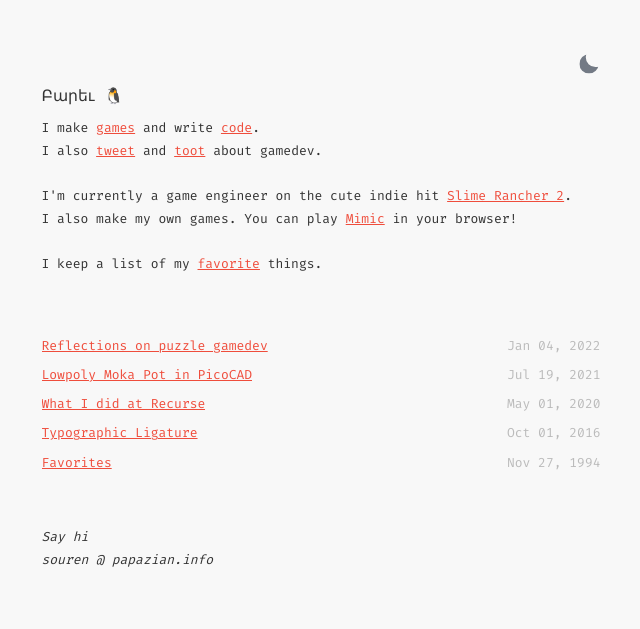
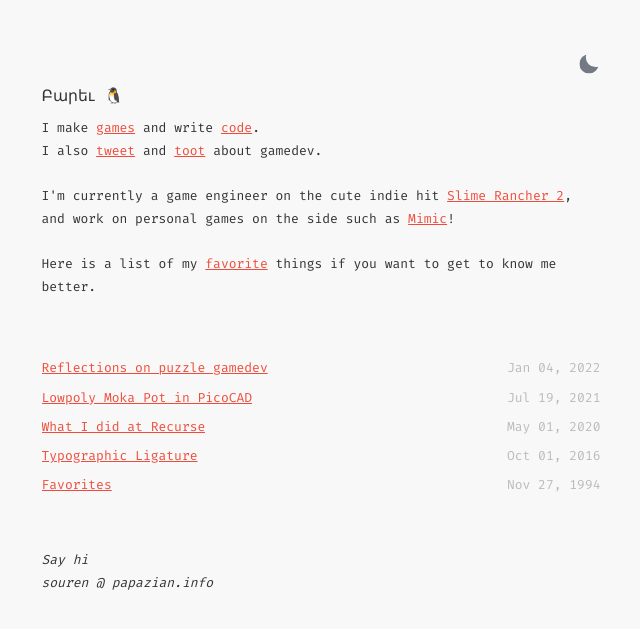
Before and after one commit to sourencho/sourencho.github.io, a Jekyll site: the page built from index.html, in a window 1280 px wide. Shown: the top 629 px of the page, without its empty margins (319-959 px from the left). Built offline with Jekyll 4.4.1, drawn with Linux system fonts in a browser that asks for light colours.

Commit message:
Update index.html

```diff
--- a/index.html
+++ b/index.html
@@ -19,16 +19,12 @@ layout: default
     <br>
 
     <p>
-        I'm currently a game engineer on the cute indie hit <a href="https://store.steampowered.com/app/1657630/Slime_Rancher_2/" target="_blank">Slime Rancher 2</a>.
-    </p>
-    <p>
-        I also make my own games. You can play <a href="https://sourencho.itch.io/mimic" target="_blank">Mimic</a> in your browser!
-        <br>
+        I'm currently a game engineer on the cute indie hit <a href="https://store.steampowered.com/app/1657630/Slime_Rancher_2/" target="_blank">Slime Rancher 2</a>, and work on personal games on the side such as <a href="https://sourencho.itch.io/mimic" target="_blank">Mimic</a>!
     </p>
     <br>
 
     <p>
-        I keep a list of my <a href="1994/11/27/favorites">favorite</a> things.
+        Here is a list of my <a href="1994/11/27/favorites">favorite</a> things if you want to get to know me better.
     </p>
 </section>
 
```
